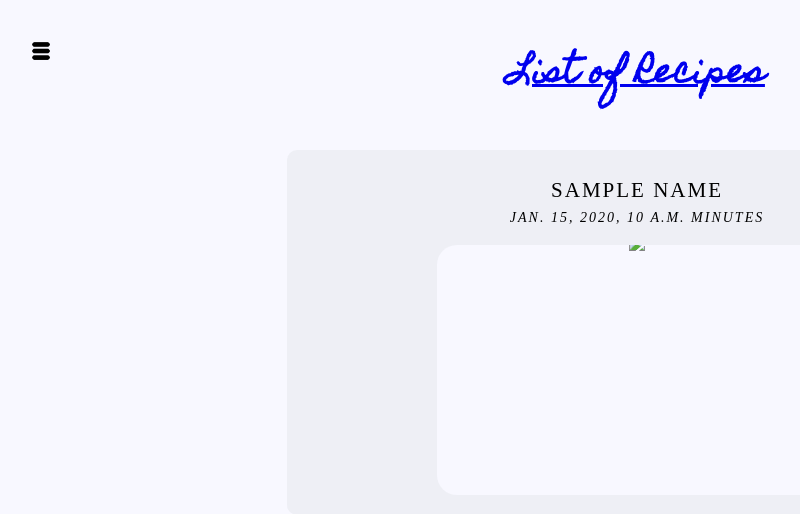
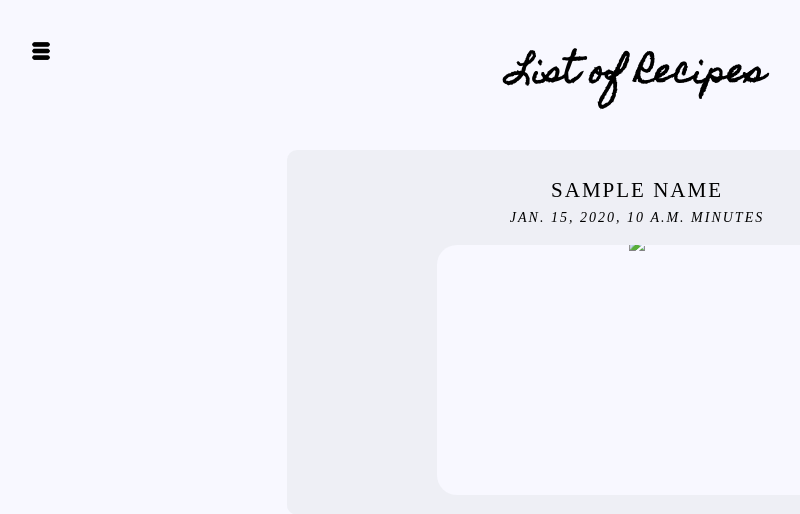
Before and after one commit to emnnichols/recipe-app, a Django app: template src/recipes/templates/recipes/recipe_list.html in a window 1280 px wide. Shown: the top 514 px of the page, without its empty margins (3-803 px from the left). Run offline with Django 3.2, Linux system fonts and the light colour scheme; the template is opened without the code that fills it: most values are stand-ins (such as "Sample title", 1, 10 or a date in 2020).

Commit message:
Update recipes.css

```diff
--- a/src/recipes/static/recipes/css/recipes.css
+++ b/src/recipes/static/recipes/css/recipes.css
@@ -67,6 +67,11 @@ h1 {
   background: inherit;
   font-family: "Homemade Apple", cursive;
   text-align: center;
+}
+
+a {
+  text-decoration: none;
+  color: black;
 }
 
 /* RECIPE LIST PAGE */
```
